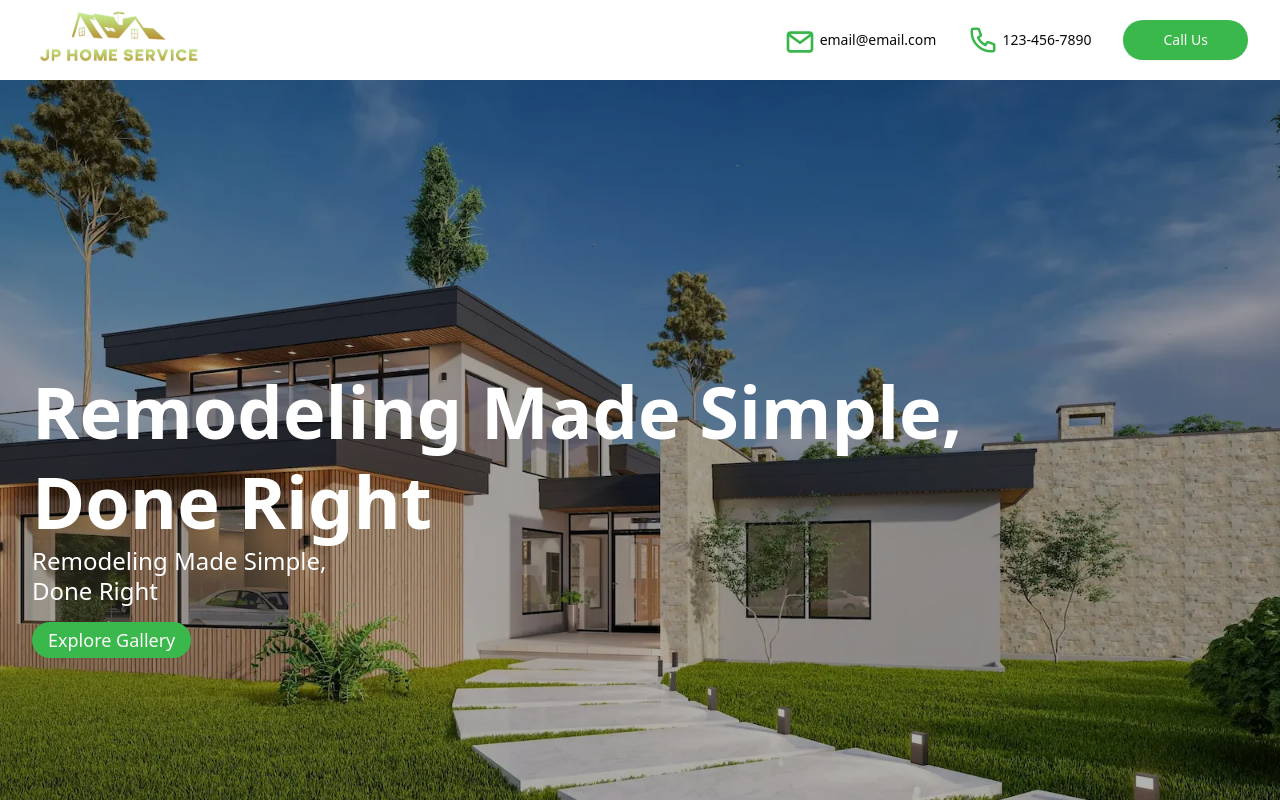
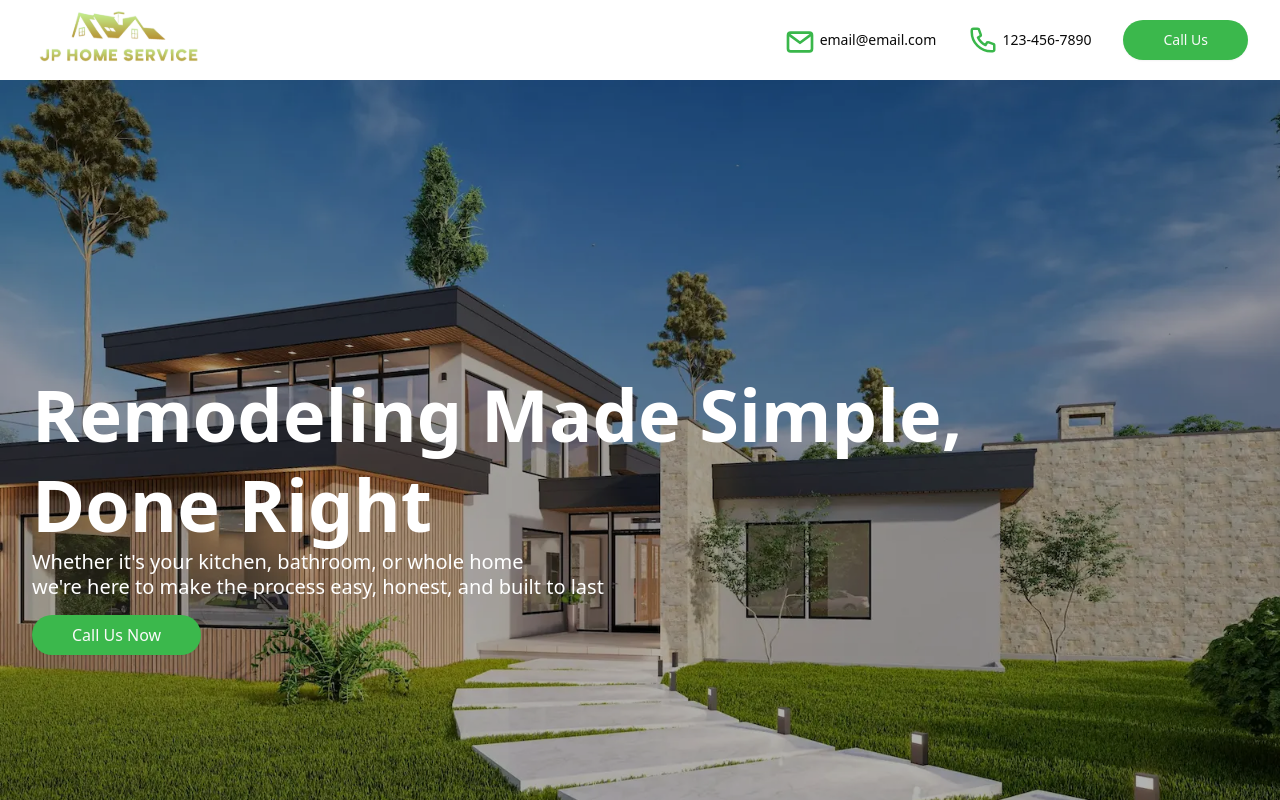
Before and after one commit to devslife7/jphomeservice, a Next.js app: page / in a window 1280 px wide. Shown: the top 800 px of the page. Built offline with nearby package versions, Linux system fonts and the light colour scheme.

Commit message:
added hero description;

```diff
--- a/components/Hero.tsx
+++ b/components/Hero.tsx
@@ -22,11 +22,12 @@ export default function Hero() {
             <p className="font-roboto text-4xl font-semibold leading-tight md:text-5xl lg:text-7xl lg:leading-tight">
               Remodeling Made Simple, <br /> Done Right
             </p>
-            <p className="font-roboto leading-tight md:text-xl lg:text-2xl">
-              Remodeling Made Simple, <br /> Done Right
+            <p className="leading-tight md:text-xl lg:text-xl">
+              Whether it&#39;s your kitchen, bathroom, or whole home <br /> we&#39;re here to make the process easy,
+              honest, and built to last
             </p>
-            <Link href="/" className={cn(buttonVariants(), "mt-4 font-light lg:text-lg")}>
-              Explore Gallery
+            <Link href="/" className={cn(buttonVariants({ size: "lg" }), "mt-4 text-md")}>
+              Call Us Now
             </Link>
           </div>
         </div>
```
